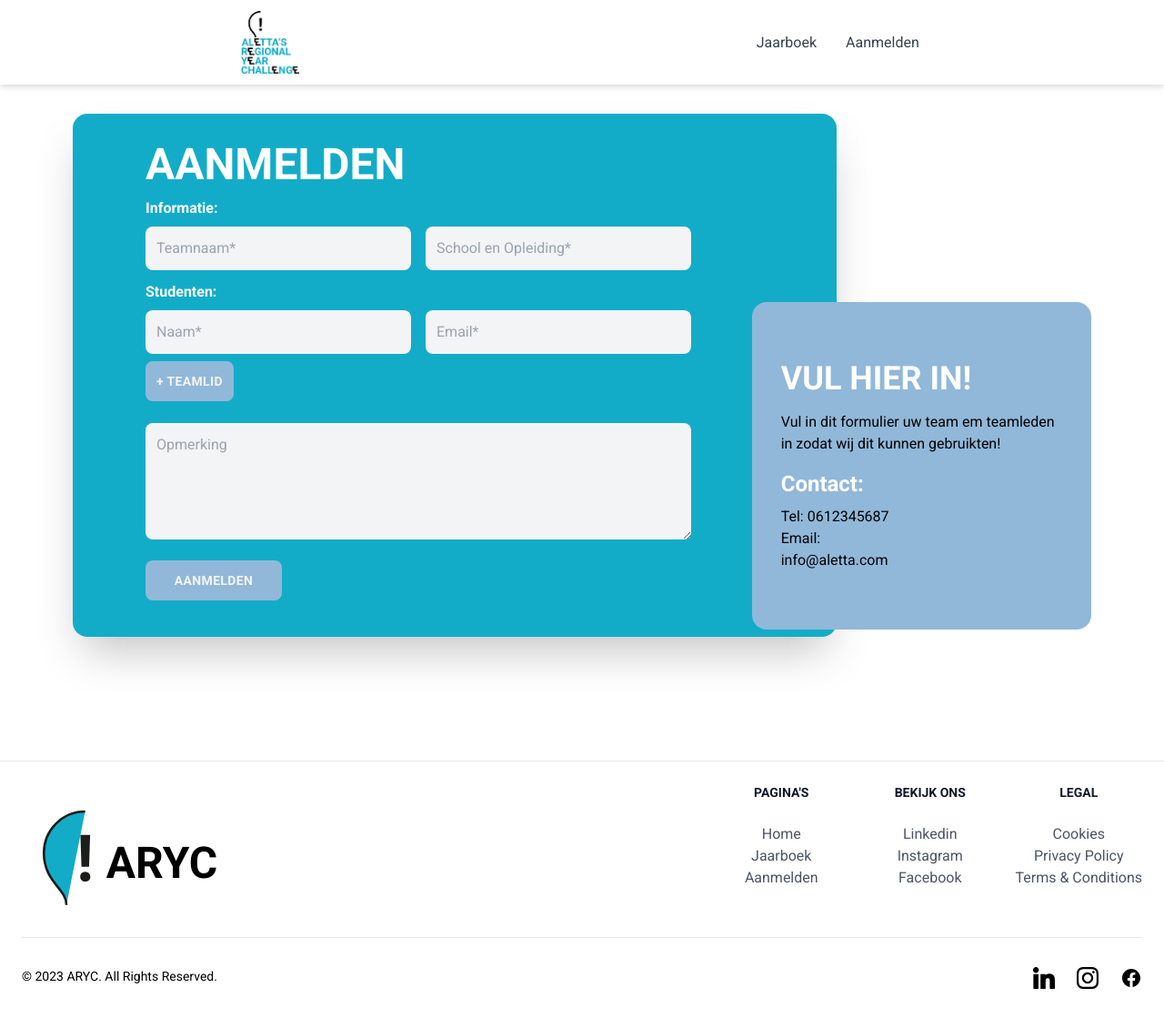
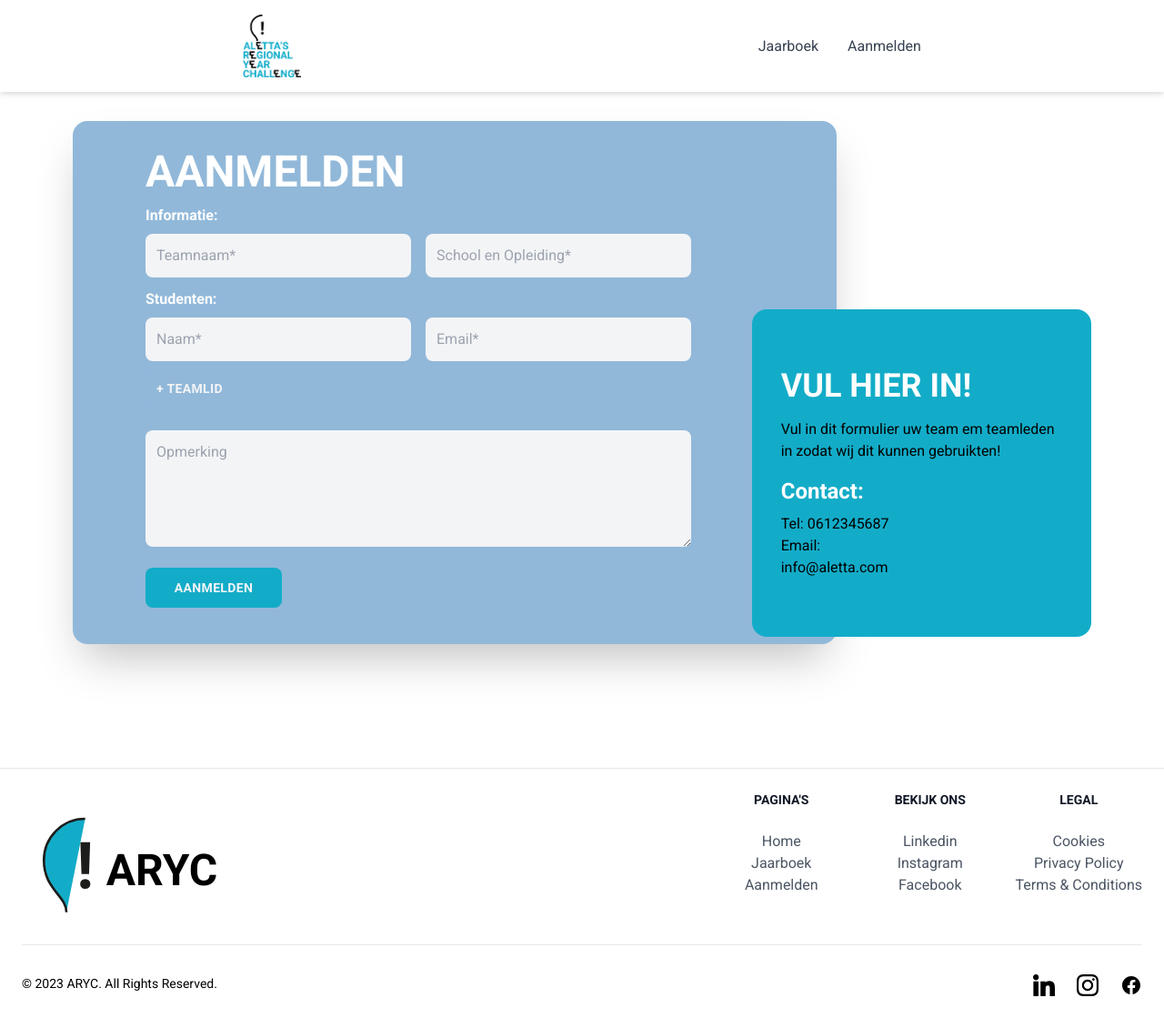
Before and after one commit to yamen22-dev/aletta-s, a PHP site: page /signup.php in a window 1280 px wide. Shown: the whole page at 91% size. Before the commit the page ends 1087 px from the top, so only its background shows below. Run offline with PHP 8.4, Linux system fonts and the light colour scheme; some libraries are stand-ins or nearby versions.

Commit message:
final update(small fixes)

```diff
--- a/components/navbar.php
+++ b/components/navbar.php
@@ -20,10 +20,9 @@
         ">
        <div>
           <a href="index.php">
-            <img class="w-16 m-3" src="img/aletta-blue-logo.png" alt="">
+            <img class="w-16 m-1 md:m-4" src="img/aletta-blue-logo.png" alt="aryc-logo">
           </a>
         </div>
-
          <svg
             xmlns="http://www.w3.org/2000/svg"
             id="menu-button"
@@ -39,7 +38,6 @@
               d="M4 6h16M4 12h16M4 18h16"
             />
           </svg>
-
        <div class="hidden w-full md:flex md:items-center text-center md:w-auto" id="menu">
           <ul
             class="
@@ -66,7 +64,4 @@
   </header>
 </body>
 
-
-<!-- jQuery library and custom script -->
-<script src="https://code.jquery.com/jquery-3.6.0.min.js"></script>
 <script src="js/script.js"></script>
--- a/signup.php
+++ b/signup.php
@@ -18,7 +18,7 @@
         <div class="flex justify-center items-center mb-32">
             <div class="container mx-auto my-4 px-4 lg:px-20">
                 <form method="POST">
-                    <div class="bg-primarycolor w-full p-8 my-4 md:px-12 lg:w-9/12 lg:pl-20 lg:pr-40 mr-auto rounded-2xl shadow-2xl">
+                    <div class="bg-secondarycolor w-full p-8 my-4 md:px-12 lg:w-9/12 lg:pl-20 lg:pr-40 mr-auto rounded-2xl shadow-2xl">
                         <div class="flex">
                             <h1 class="font-bold uppercase text-5xl text-white">Aanmelden</h1>
                         </div>
@@ -73,14 +73,14 @@
                         </div>
                         <div class="my-2 w-1/2 lg:w-1/4">
                             <button type="submit" name="aanmelden" class="uppercase text-sm font-bold tracking-wide text-gray-100 p-3 rounded-lg w-full
-                              focus:outline-none focus:shadow-outline bg-secondarycolor">
+                              focus:outline-none focus:shadow-outline bg-primarycolor">
                                 Aanmelden
                             </button>
                         </div>
                     </div>
                 </form>
 
-                <div class="w-full lg:-mt-96 lg:w-2/6 px-8 py-12 ml-auto bg-secondarycolor rounded-2xl">
+                <div class="w-full lg:-mt-96 lg:w-2/6 px-8 py-12 ml-auto bg-primarycolor rounded-2xl">
                     <div class="flex flex-col text-white">
                         <h1 class="font-bold uppercase text-4xl my-4 text-white">Vul hier in!</h1>
                         <p class="text-black">Vul in dit formulier uw team em teamleden in zodat wij dit kunnen gebruikten!</p>
```
Also changed, not shown: jaarboek.php (+1 -9 lines).
